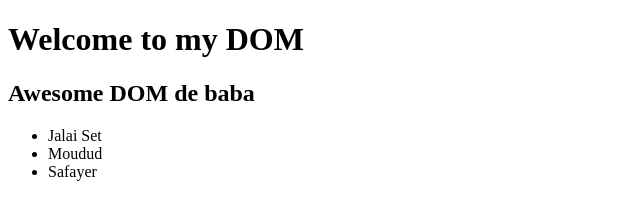
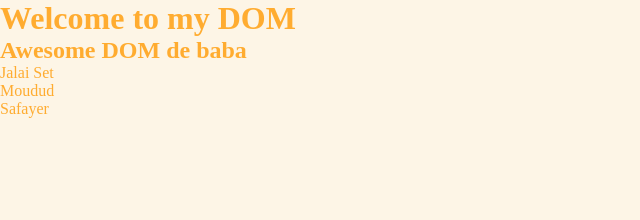
Before and after one commit to moudud-hoq/24dom, a plain HTML site: page index.html in a window 1280 px wide. Shown: the whole page, without its empty margins (0-640 px from the left). Drawn offline with Linux system fonts and the light colour scheme.

Commit message:
getElementsByTagName

```diff
--- a/css/main.css
+++ b/css/main.css
@@ -0,0 +1,11 @@
+*,
+body {
+    margin: 0;
+    padding: 0;
+    background-color: oldlace;
+    color: rgba(255, 153, 0, 0.792);
+
+}
+
+#firstid {
+}
--- a/index.html
+++ b/index.html
@@ -9,7 +9,7 @@
 </head>
 
 <body>
-    <h1>Welcome to my DOM</h1>
+    <h1 id="firstid">Welcome to my DOM</h1>
     <main>
         <h2>Awesome DOM de baba</h2>
         <ul>
--- a/js/main.js
+++ b/js/main.js
@@ -0,0 +1,12 @@
+const liCollection = document.getElementsByTagName('li');
+console.log(liCollection);
+
+for (const li of liCollection) {
+    console.log(li.innerText);
+}
+
+const h1Collection = document.getElementsByTagName('h1');
+console.log(h1Collection);
+for (const h1 of h1Collection){
+    console.log(h1.innerText)
+}
```
